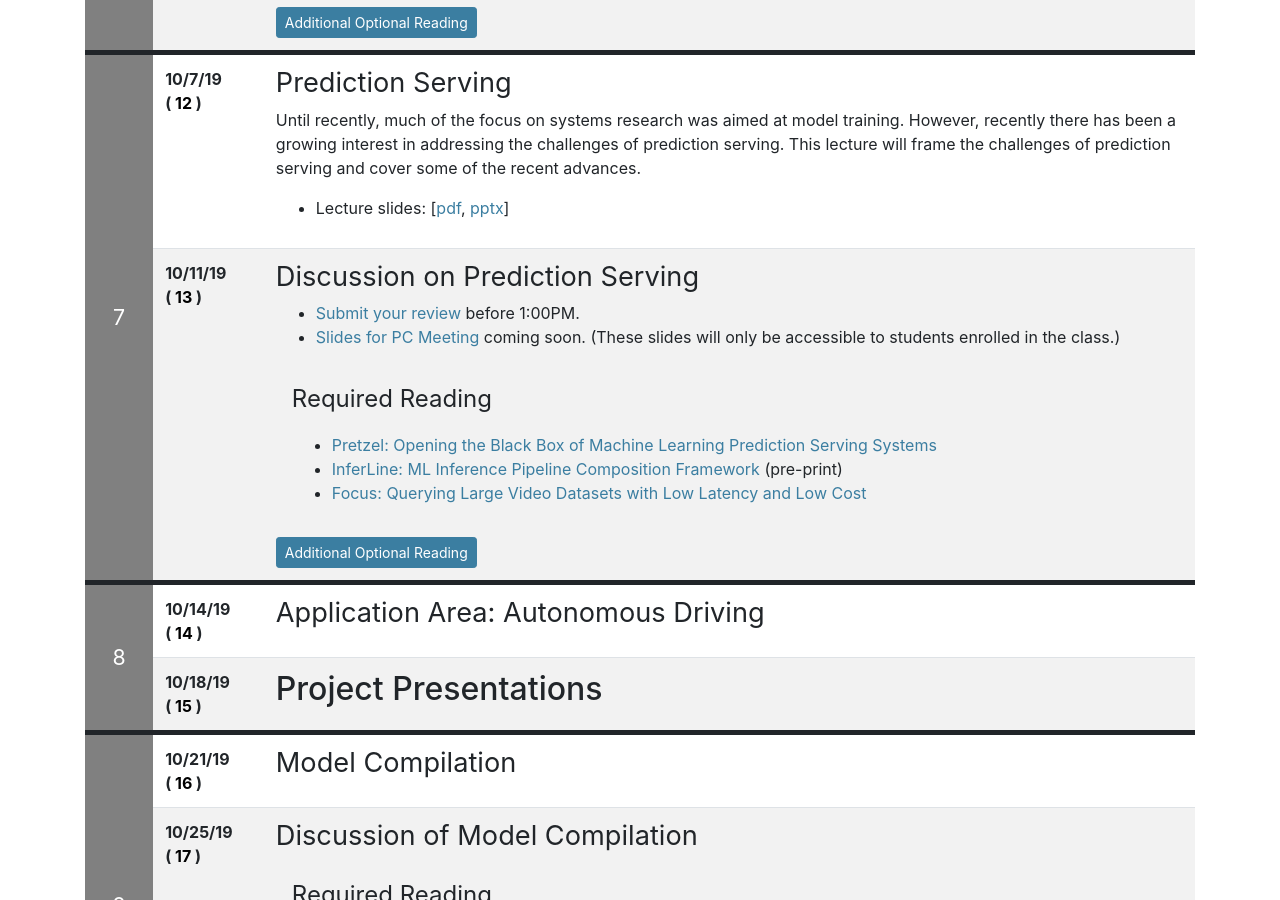
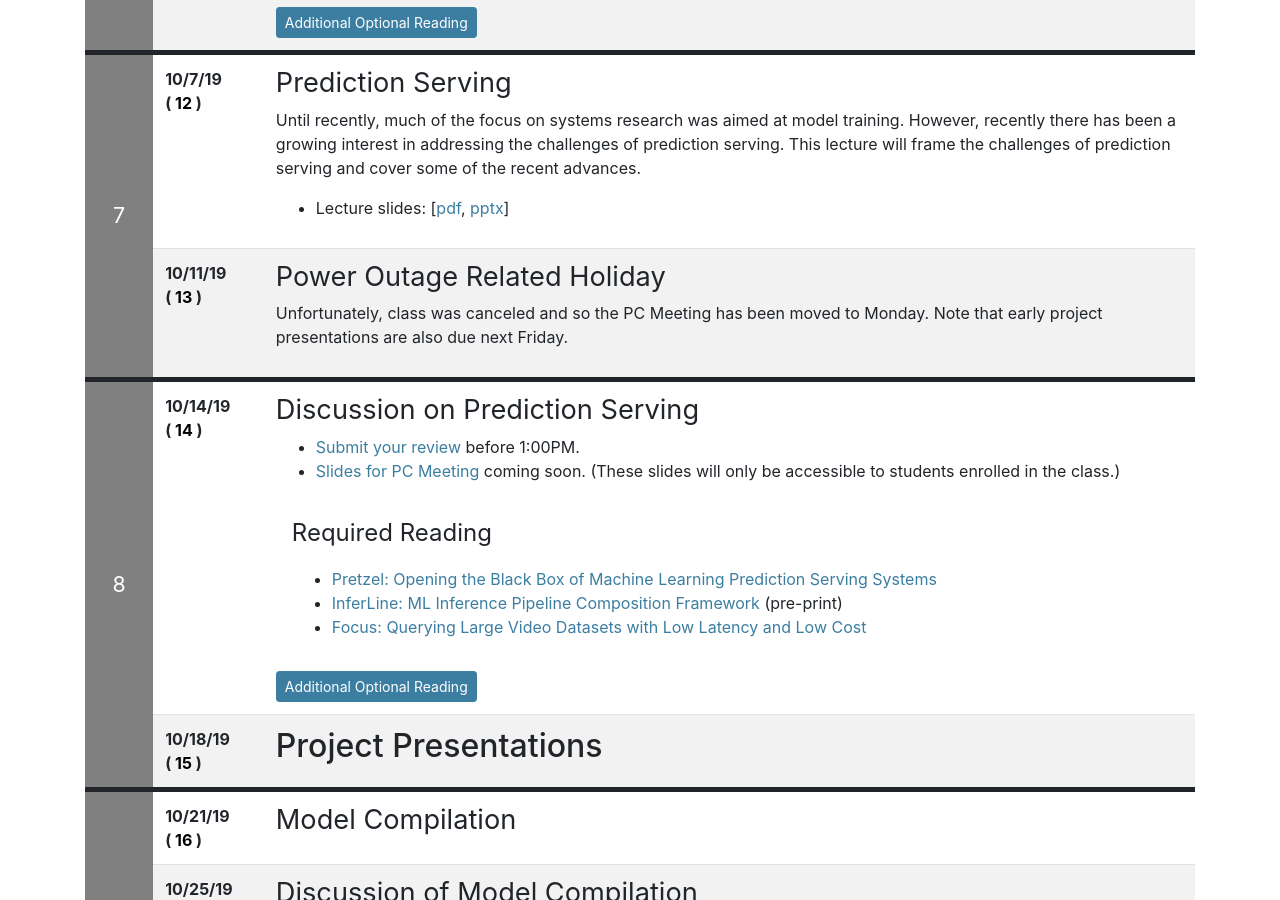
Before and after one commit to ucbrise/cs294-ai-sys-fa19, a Jekyll site: the page built from index.md, in a window 1280 px wide and 900 px high, scrolled down 4215 px. Built offline with Jekyll 4.4.1, drawn with Linux system fonts in a browser that asks for light colours; nearby versions of some CDN libraries; our own code applies the rules of GitHub Pages for plain Markdown files.

Commit message:
updating website

```diff
--- a/index.md
+++ b/index.md
@@ -402,6 +402,12 @@
 
 
 
+
+
+
+
+
+
 {% include syllabus_entry %}
 ## Prediction Serving
 
@@ -409,6 +415,16 @@
 
 
 * Lecture slides: [[pdf](assets/lectures/lec07/07_prediction-serving.pdf), [pptx](https://github.com/ucbrise/cs294-ai-sys-fa19/raw/master/assets/lectures/lec07/07_prediction-serving_highres.pptx)]
+
+
+
+{% include syllabus_entry %}
+## Power Outage Related Holiday
+
+Unfortunately, class was canceled and so the PC Meeting has been moved to Monday.   Note that early project presentations are also due next Friday.
+
+
+
 
 
 
@@ -456,14 +472,6 @@
 
 
 
-
-
-
-
-
-
-{% include syllabus_entry %}
-## Application Area: Autonomous Driving
 
 
 
```
